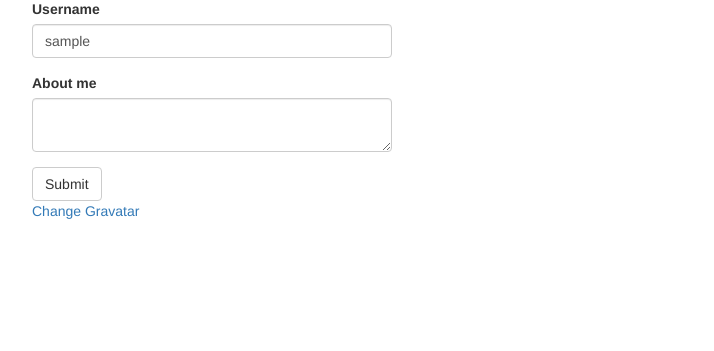
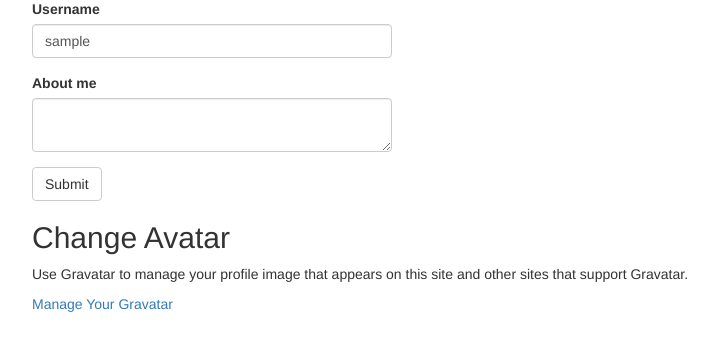
Before and after one commit to miguelgrinberg/microblog, a Flask app: page /edit_profile in a window 1280 px wide. Shown: the part 143-494 px from the top of the page, without its empty margins (38-752 px from the left). Run offline with Flask 2, Linux system fonts and the light colour scheme; the visitor is signed in with stand-in values (Sample User, id 1); data comes from the database, SQL or seed files in the repository; data that the repository does not hold is empty; some libraries are stand-ins or nearby versions.

Commit message:
Update edit_profile.html

```diff
--- a/app/templates/edit_profile.html
+++ b/app/templates/edit_profile.html
@@ -8,5 +8,11 @@
             {{ wtf.quick_form(form) }}
         </div>
     </div>
-<p><a href="https://en.gravatar.com/emails/">{{ _('Change Gravatar') }}</a></p>
+    <div class="row">
+	    <div class="col-md-12">
+	        <h2>{{ _('Change Avatar') }}</h2>
+		    <p>{{ _('Use Gravatar to manage your profile image that appears on this site and other sites that support Gravatar.') }}</p>
+		    <p><a href="https://en.gravatar.com/emails/" target="_blank">{{ _('Manage Your Gravatar') }}</a></p>
+	    </div>
+    </div>
 {% endblock %}
```
